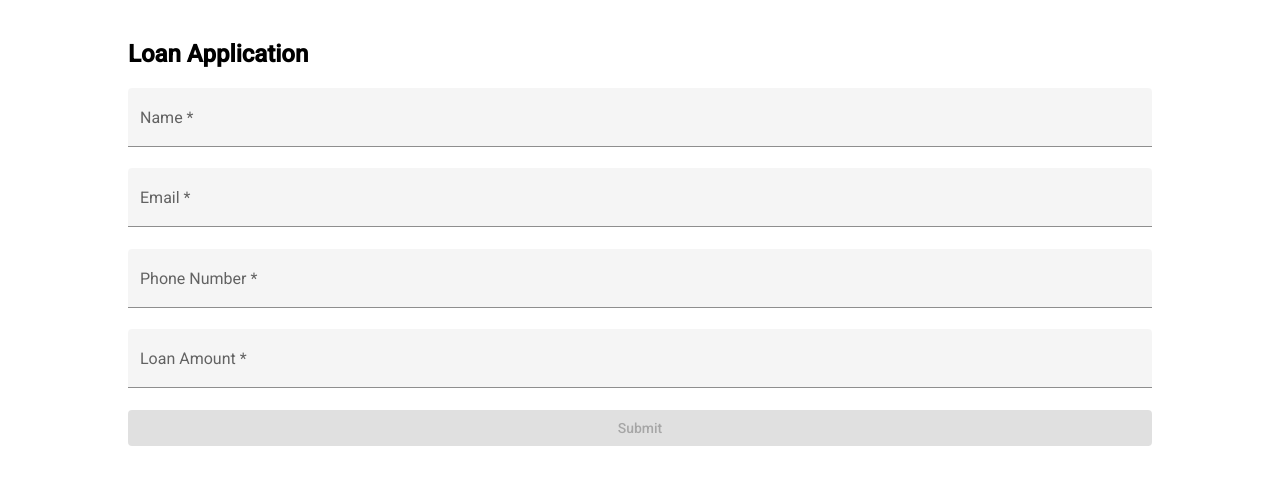
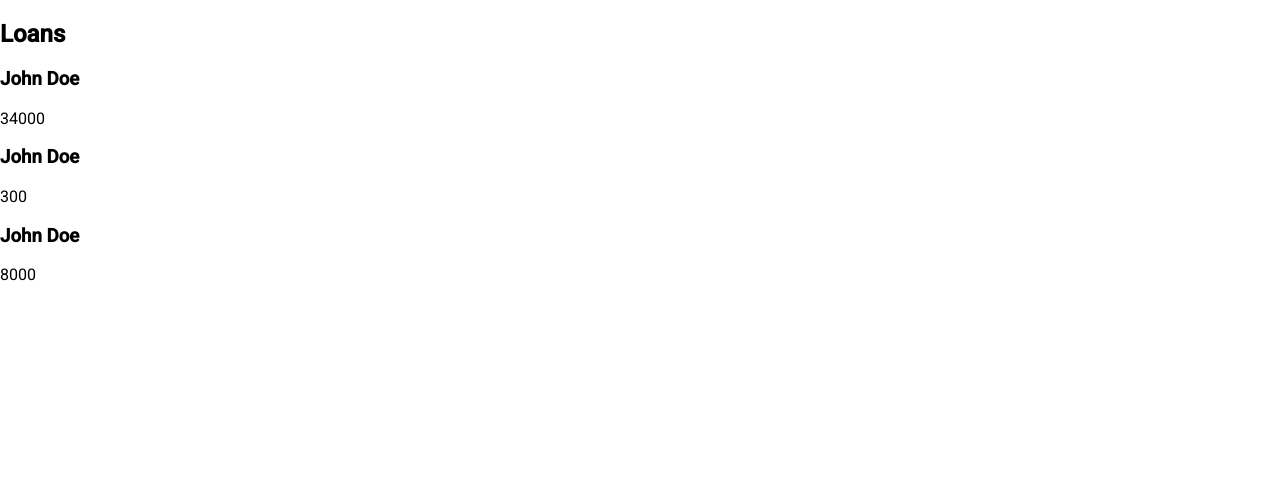
Before and after one commit to AceMouty/acme-credit, an Angular app: page / in a window 1280 px wide. Shown: the top 484 px of the page. Built offline with nearby package versions, Linux system fonts and the light colour scheme.

Commit message:
feat: hooked up loans component and loans service
registered the loans component with the application along with the
loans service, the service is feeding the component dummy data
and the component is able to read in observeable data from the
service

```diff
--- a/src/app/app.component.html
+++ b/src/app/app.component.html
@@ -1 +1,2 @@
-<app-loanApplication></app-loanApplication>
+<!-- <app-loanApplication></app-loanApplication> -->
+<app-loans></app-loans>
```
Also changed, not shown: src/app/app.module.ts (+11 -3 lines).
